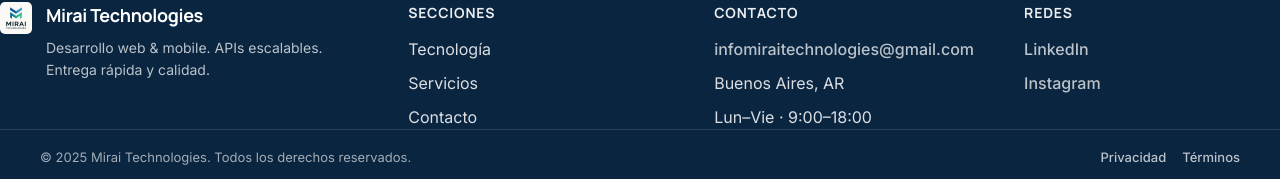
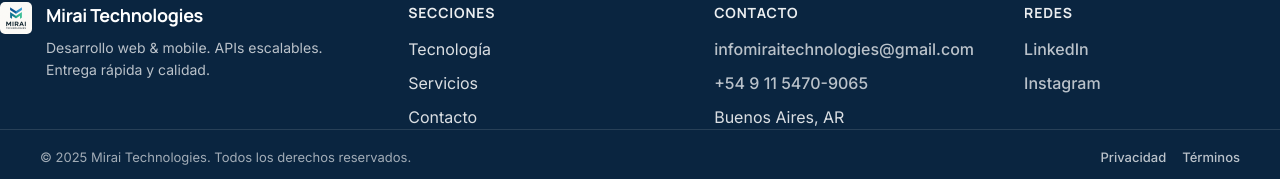
Before and after one commit to infomiraitechnologies/MiraiLandingPage, a React (Vite) app: page / in a window 1280 px wide. Shown: the part 2852-3031 px from the top of the page. Built offline with nearby package versions, Linux system fonts and the light colour scheme.

Commit message:
MFLP-40: Se agrego el numero de telefono y se elimino los horarios de atencion

```diff
--- a/src/components/Footer/Footer.tsx
+++ b/src/components/Footer/Footer.tsx
@@ -63,8 +63,12 @@ export default function Footer() {
                   infomiraitechnologies@gmail.com
                 </a>
               </li>
+              <li>
+                <a target="_blank" href="https://wa.me/5491154709065?text=Hola%20quiero%20más%20info">
+                  +54 9 11 5470-9065
+                </a>
+              </li>
               <li>Buenos Aires, AR</li>
-              <li>Lun–Vie · 9:00–18:00</li>
             </ul>
           </div>
 
```
